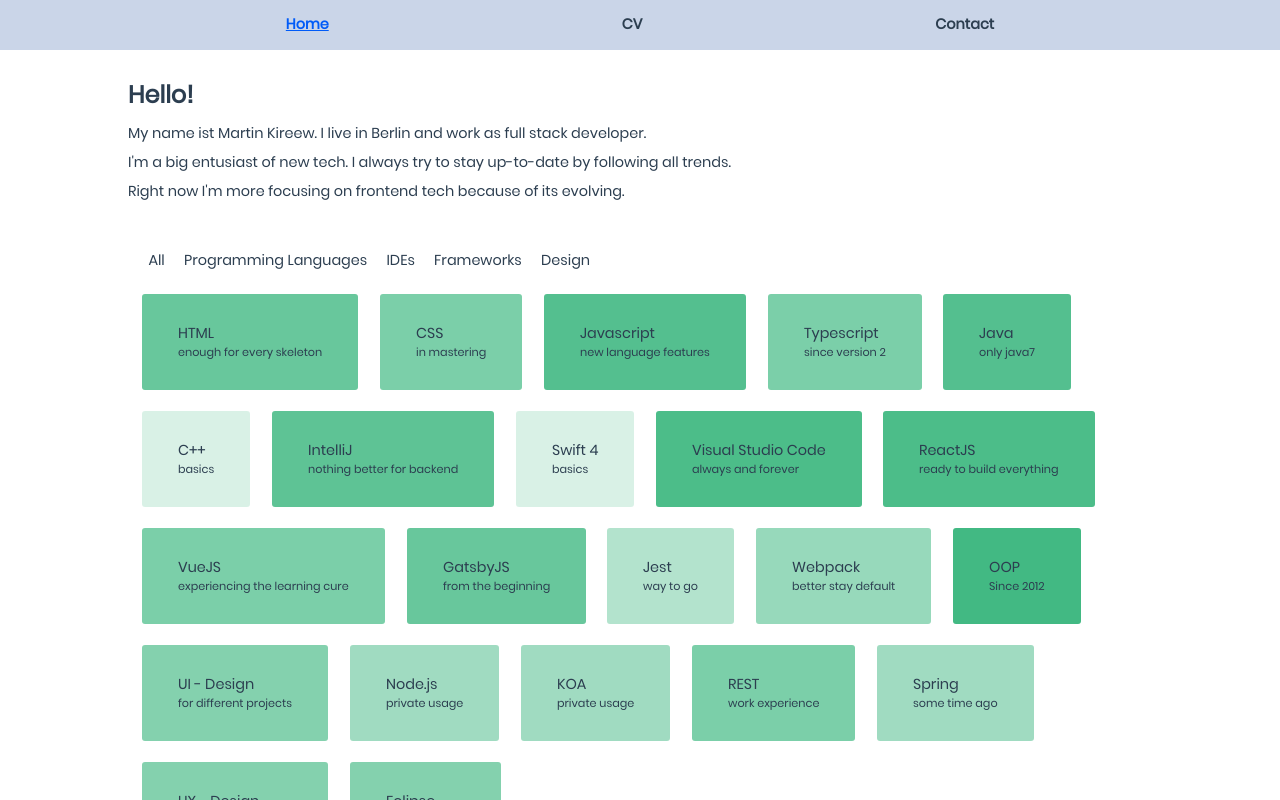
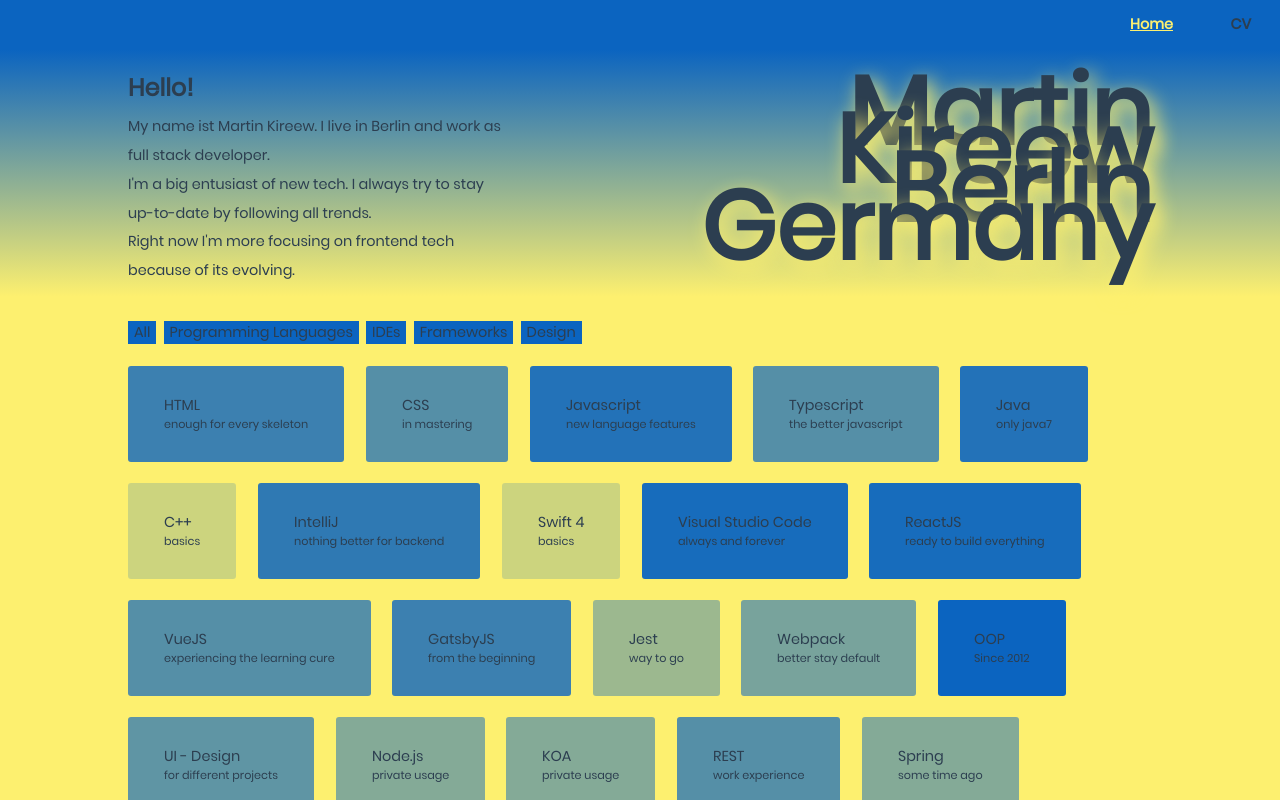
Before and after one commit to makiri1993/my-website, a Vue app: page / in a window 1280 px wide. Shown: the top 800 px of the page. Built offline with nearby package versions, Linux system fonts and the light colour scheme; the HTML template or start-up script is replaced by a standard one.

Commit message:
ukraine style fertig

```diff
--- a/src/App.vue
+++ b/src/App.vue
@@ -1,14 +1,12 @@
 <template>
   <div id="app">
     <Nav>
-      <router-link class="mx-1" to="/">Home</router-link>
-      <router-link class="mx-1" to="/cv">CV</router-link>
-      <router-link class="mx-1" to="/test">Contact</router-link>
+      <router-link class="mx-4" to="/">Home</router-link>
+      <router-link class="mx-4" to="/cv">CV</router-link>
+      <!-- <router-link class="mx-4" to="/test">Contact</router-link> -->
     </Nav>
     <div class="container">
-      <transition name="fade">
-        <router-view/>
-      </transition>
+      <router-view/>
     </div>
   </div>
 </template>
@@ -26,7 +24,7 @@ export default class App extends Vue {}
 </script>
 
 <style>
-.fade-enter-active,
+/* .fade-enter-active,
 .fade-leave-active {
   transition-duration: 0.3s;
   transition-property: opacity;
@@ -36,7 +34,7 @@ export default class App extends Vue {}
 .fade-enter,
 .fade-leave-active {
   opacity: 0;
-}
+} */
 
 @font-face {
   font-family: 'Poppins';
@@ -46,9 +44,18 @@ export default class App extends Vue {}
 }
 :root {
   --color-black: #2c3e50;
-  --color-green: #42b983;
+  --color-green: #8ff7a7;
   --color-active-link: #005bf8;
-  --color-navbar: #cad5e8;
+  --color-blue: #0b64c0;
+  --color-dark-yellow: #f4e76e;
+  --color-yellow: #fdf06f;
+  --color-red: #d31b33;
+
+  --primary-color: var(--color-blue);
+  --active-color: var(--color-yellow);
+  --background-color: var(--color-yellow);
+
+  --primary-linear-gradient: linear-gradient(to bottom, var(--primary-color) 0.0001%, var(--background-color) 99%);
 
   --no-space: 0rem;
   --extra-small-space: 0.5rem;
@@ -76,13 +83,16 @@ export default class App extends Vue {}
   -moz-osx-font-smoothing: grayscale;
   color: var(--color-black);
 }
+html {
+  overflow: auto;
+  background-color: var(--background-color);
+}
 
 #app {
   text-align: center;
 }
 
 .container {
-  overflow: hidden;
   margin: auto;
   display: flex;
   flex-direction: column;
--- a/src/components/Introduction.vue
+++ b/src/components/Introduction.vue
@@ -1,5 +1,5 @@
 <template>
-  <div class="container mb-4">
+  <div class="introduction-container mb-1 py-2">
     <div class="introduction">
       <h1 class="greeting">Hello!</h1>
       <p>
@@ -15,6 +15,12 @@
         evolving.
       </p>
     </div>
+    <div class="side-text-container pt-4">
+      <h1 class="big-side-text">Martin</h1>
+      <h1 class="big-side-text">Kireew</h1>
+      <h1 class="big-side-text">Berlin</h1>
+      <h1 class="big-side-text">Germany</h1>
+    </div>
   </div>
 </template>
 <script lang="ts">
@@ -26,18 +32,41 @@ import { Prop } from 'vue-property-decorator'
 export default class Introduction extends Vue {}
 </script>
 <style scoped>
-.container {
+.introduction-container {
   display: flex;
   flex-direction: row;
+  position: relative;
+  justify-content: space-between;
+}
+
+.introduction-container::after {
+  content: '';
+  position: absolute;
+  left: -10vw;
+  top: 0;
+  width: 100vw;
+  height: 100%;
+  z-index: -1;
+  background-image: var(--primary-linear-gradient);
 }
 
 .introduction {
   display: block;
   text-align: left;
+  width: 30vw;
   line-height: 2;
 }
 
 .greeting {
   font-size: var(--h1-font-size);
 }
+.side-text-container {
+  /* width: 40%; */
+  line-height: 0.4;
+  text-align: right;
+}
+.big-side-text {
+  font-size: 12vh;
+  text-shadow: 5px 7px 20px var(--background-color);
+}
 </style>
--- a/src/components/Nav.vue
+++ b/src/components/Nav.vue
@@ -1,5 +1,5 @@
 <template>
-  <nav class="nav mb-3 py-2">
+  <nav class="nav py-2">
     <slot/>
   </nav>
 </template>
@@ -15,10 +15,10 @@ export default class Nav extends Vue {}
   /* position: -webkit-sticky; */
   position: sticky;
   top: 0;
-  background-color: var(--color-navbar);
+  background-color: var(--primary-color);
   display: inline-flex;
   width: 100%;
-  justify-content: space-evenly;
+  justify-content: end;
   /* padding: 5px; */
 
   /* border: 2px solid #4caf50; */
@@ -36,7 +36,7 @@ export default class Nav extends Vue {}
 }
 
 .nav a.router-link-exact-active {
-  color: var(--color-active-link);
+  color: var(--active-color);
   text-decoration: underline;
 }
 </style>
--- a/src/components/Skills/SkillElement.vue
+++ b/src/components/Skills/SkillElement.vue
@@ -53,7 +53,7 @@ export default class SkillElement extends Vue {
   height: 100%;
   z-index: -1;
   border-radius: var(--standard-border-radius);
-  background-color: var(--color-green);
+  background-color: var(--primary-color);
   filter: opacity(var(--background-opacity));
 }
 
--- a/src/components/Skills/Skills.vue
+++ b/src/components/Skills/Skills.vue
@@ -1,5 +1,5 @@
 <template>
-  <div class="skills-container pt-2 px-2">
+  <div class="skills-container pt-2">
     <div class="category-buttons-container mb-3">
       <button class="skill-button mr-1" @click="handleCategories('all')">All</button>
       <button
@@ -72,7 +72,6 @@ export default class Skills extends Vue {
         this.showArray = this.showArray.map((el, index) => (index === 3 ? true : false))
         break
     }
-    console.log(this.showArray)
   }
 
   private getShowForCategory(category: Category): boolean {
@@ -86,7 +85,6 @@ export default class Skills extends Vue {
       case Category.DESIGN:
         return this.showArray[3]
     }
-    console.log(category)
     return true
   }
 }
@@ -95,7 +93,18 @@ export default class Skills extends Vue {
 .skills-container {
   display: flex;
   flex-direction: column;
+  position: relative;
   width: 100%;
+}
+
+.skills-container::after {
+  content: '';
+  position: absolute;
+  left: -10vw;
+  top: 0;
+  width: 100vw;
+  height: 100%;
+  z-index: -1;
   background-color: var(--background-color);
 }
 
--- a/src/components/Timeline/TimelineContainer.vue
+++ b/src/components/Timeline/TimelineContainer.vue
@@ -1,5 +1,5 @@
 <template>
-  <div class="timeline-container" :style="getGridRows">
+  <div class="timeline-container mt-4" :style="getGridRows">
     <div class="timeline"/>
     <TimelineElement
       v-for="(el,index) in timelineElements"
--- a/src/components/Timeline/TimelineElement.vue
+++ b/src/components/Timeline/TimelineElement.vue
@@ -4,6 +4,7 @@
     :style="timelineElementPosition"
     :data-aos="animationDirection"
     data-aos-delay="400"
+    data-aos-once="true"
   >
     <font-awesome-icon :icon="timelineData.icon" class="mb-1" :style="iconAlignment"></font-awesome-icon>
     <div class="timeline-element-border" :style="contentAlignment"/>
--- a/src/main.ts
+++ b/src/main.ts
@@ -5,7 +5,7 @@ import store from './store'
 import { library } from '@fortawesome/fontawesome-svg-core'
 import { faGraduationCap, faProjectDiagram, faTerminal } from '@fortawesome/free-solid-svg-icons'
 import { FontAwesomeIcon } from '@fortawesome/vue-fontawesome'
-import ObserveVisibility from 'vue-observe-visibility'
+
 import AOS from 'aos'
 import 'aos/dist/aos.css'
 
@@ -13,7 +13,6 @@ AOS.init()
 library.add(faGraduationCap, faProjectDiagram, faTerminal)
 
 Vue.component('font-awesome-icon', FontAwesomeIcon)
-Vue.use(ObserveVisibility)
 
 Vue.config.productionTip = false
 
--- a/src/views/Home.vue
+++ b/src/views/Home.vue
@@ -21,7 +21,7 @@ export default class Home extends Vue {
     { name: 'HTML', description: 'enough for every skeleton', level: 80, category: Category.PROGRAMMING },
     { name: 'CSS', description: 'in mastering', level: 70, category: Category.PROGRAMMING },
     { name: 'Javascript', description: 'new language features', level: 90, category: Category.PROGRAMMING },
-    { name: 'Typescript', description: 'since version 2', level: 70, category: Category.PROGRAMMING },
+    { name: 'Typescript', description: 'the better javascript', level: 70, category: Category.PROGRAMMING },
     { name: 'Java', description: 'only java7', level: 90, category: Category.PROGRAMMING },
     { name: 'C++', description: 'basics', level: 20, category: Category.PROGRAMMING },
     { name: 'IntelliJ', description: 'nothing better for backend', level: 85, category: Category.IDE },
```
